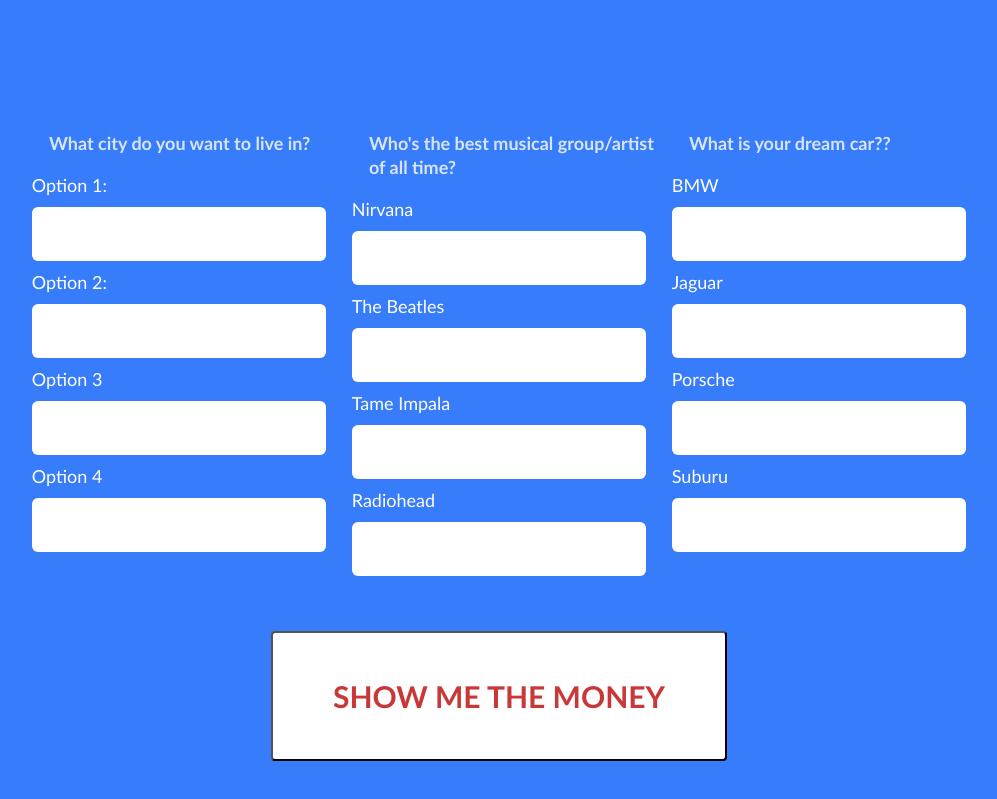
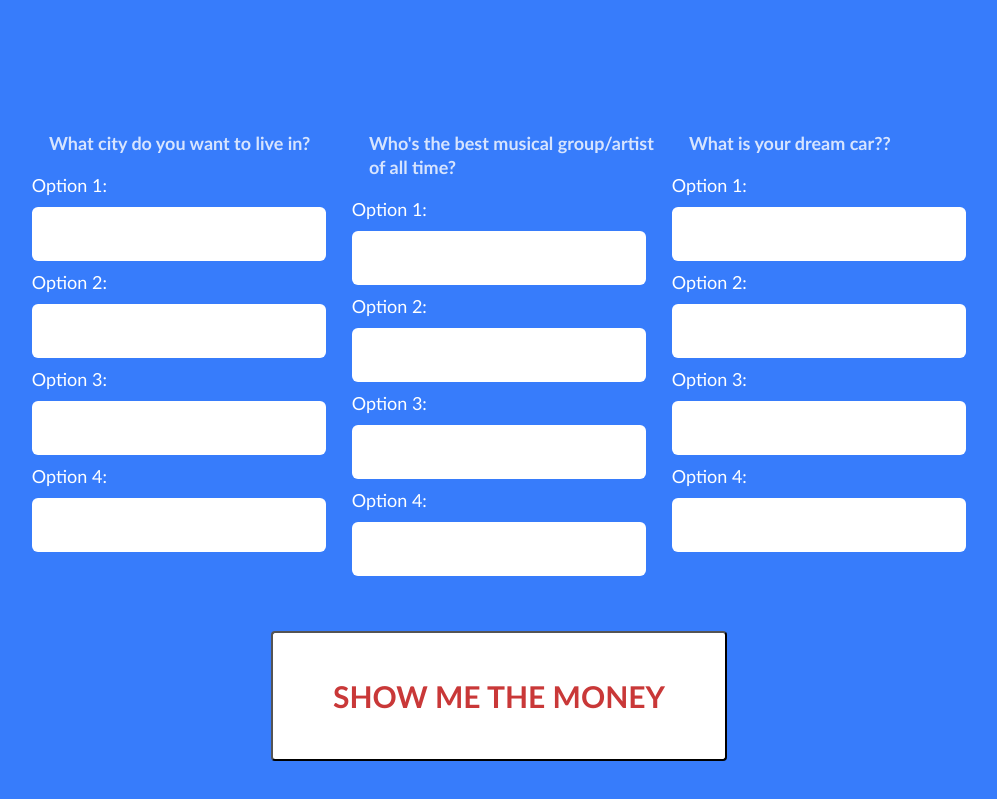
Before and after one commit to jcastaneda74/MASH-Game, a plain HTML site: page index.html in a window 1280 px wide. Shown: the part 297-1096 px from the top of the page, without its empty margins (141-1138 px from the left). Drawn offline with Linux system fonts and the light colour scheme.

Commit message:
Update index.html

```diff
--- a/index.html
+++ b/index.html
@@ -27,40 +27,40 @@
             <label>Option 2:
             <input name="answer_1[]" type="text">
           </label>
-            <label>Option 3
+            <label>Option 3:
             <input name="answer_1[]" type="text">
           </label>
-            <label>Option 4
+            <label>Option 4:
             <input name="answer_1[]" type="text">
           </label>
         </div>
         <div class="choice-bucket">
           <h4 class="highlight">Who's the best musical group/artist of all time? </h4>
-          <label>Nirvana
+          <label>Option 1:
             <input name="answer_2[]" type="text">
           </label>
-          <label>The Beatles
+          <label>Option 2:
             <input name="answer_2[]" type="text">
           </label>
-          <label>Tame Impala
+          <label>Option 3:
             <input name="answer_2[]" type="text">
           </label>
-          <label>Radiohead
+          <label>Option 4:
             <input name="answer_2[]" type="text">
           </label>
         </div>
         <div class="choice-bucket">
           <h4 class="highlight">What is your dream car??</h4>
-          <label>BMW
+          <label>Option 1:
             <input name="answer_3[]" type="text">
           </label>
-          <label>Jaguar
+          <label>Option 2:
             <input name="answer_3[]" type="text">
           </label>
-          <label>Porsche
+          <label>Option 3:
             <input name="answer_3[]" type="text">
           </label>
-          <label>Suburu
+          <label>Option 4:
             <input name="answer_3[]" type="text">
           </label>
         </div>
```
